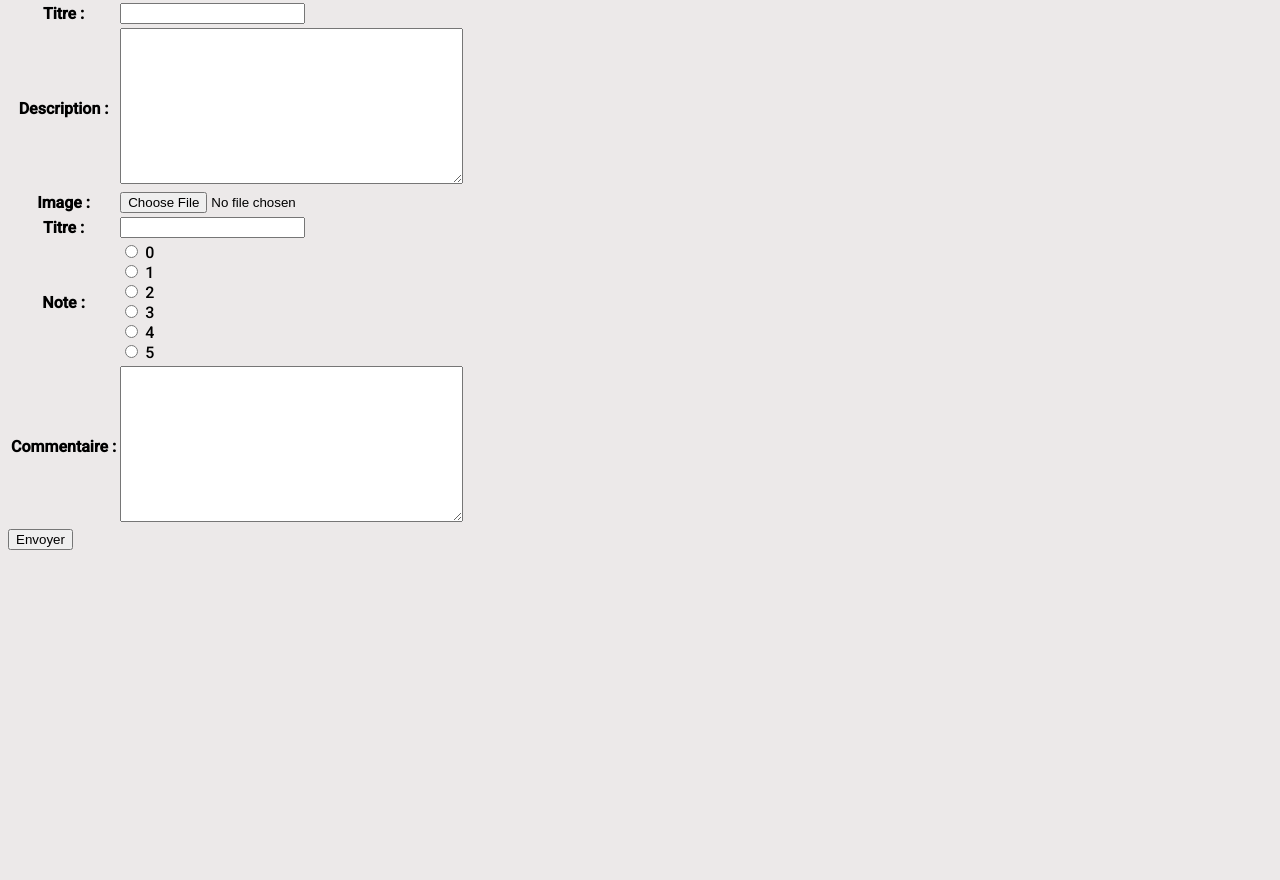
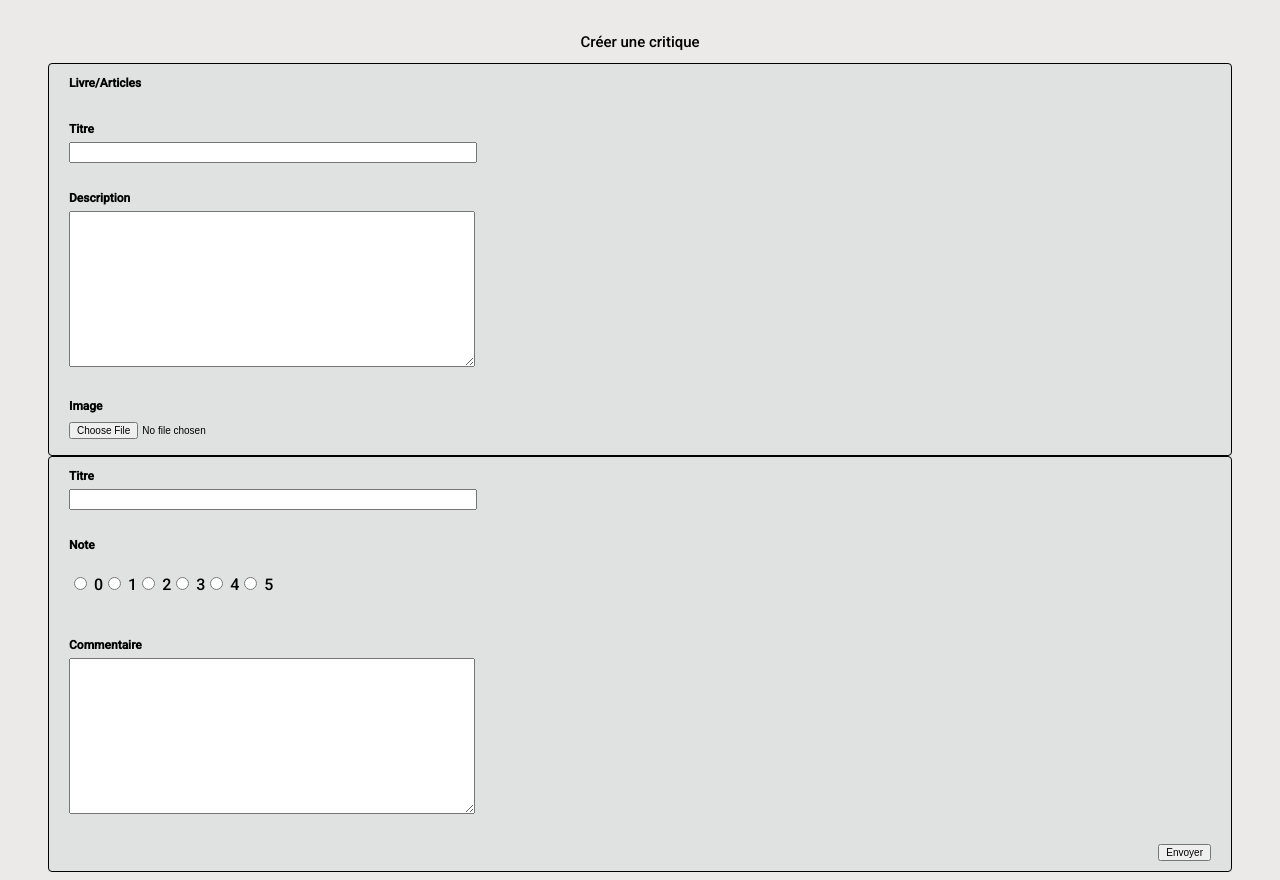
Before and after one commit to TrkSdi/P09_OC_LITReview_Django, a Django app: page /review/ in a window 1280 px wide. Shown: the part 46-926 px from the top of the page. Before the commit the page ends 596 px from the top, so only its background shows below. Run offline with Django 4.2, Linux system fonts and the light colour scheme; a user stored in the database is signed in.

Commit message:
css ticket review

```diff
--- a/src/LIT_Review/settings.py
+++ b/src/LIT_Review/settings.py
@@ -40,6 +40,7 @@ INSTALLED_APPS = [
     'django.contrib.staticfiles',
     'login',
     'website',
+    'star_ratings',
 ]
 
 MIDDLEWARE = [
--- a/src/website/models.py
+++ b/src/website/models.py
@@ -2,6 +2,7 @@ from django.conf import settings
 from django.db import models
 from django.contrib.auth.models import User
 from django.core.validators import MinValueValidator, MaxValueValidator
+
 
 NOTE= (
     ("0", "0"),
@@ -39,17 +40,13 @@ class Review(models.Model):
     body = models.TextField(max_length=8192, blank=True)
     time_created = models.DateTimeField(auto_now_add=True)
 
-    @property
-    def star_rating(self):
-        image = 'media/images/—Pngtree—star vector icon_4015244.png'
-        if self.rating == '5':
-            return "* * * * *"
-
 
     def __str__(self):
         return f"{self.headline}"
 
 
+
+""""
 class BookToReview(models.Model):
     book_title = models.CharField(max_length=100)
     description = models.CharField(max_length=500)
@@ -67,3 +64,4 @@ class TicketCreation(models.Model):
     title = models.CharField(max_length=100)
     description = models.CharField(max_length=500)
     image = models.ImageField(upload_to="images/", blank=True, null=True)
+"""
--- /dev/null
+++ b/src/website/static/css/review.css
@@ -0,0 +1,50 @@
+h3 {
+    font-size: 12px;
+    margin-bottom: -10px;
+}
+
+h2 {
+    font-weight: 500;
+    font-size: 15px;
+    text-align: center;
+    padding-top: 20px;
+}
+
+.generic {
+    margin-bottom: 20px;
+}
+
+.ticket, .review {
+    display: flex;
+    flex-direction: column;
+    background-color: rgb(224, 226, 225);
+    margin-left: 40px;
+    margin-right: 40px;
+    padding-left: 20px;
+    padding-right: auto;
+    border: 0.5px solid black;
+    border-radius: 4px;
+}
+
+#id_rating {
+    display: flex;
+    flex-direction: row;
+
+}
+
+.ticket-btn-1 {
+    display: flex;
+    font-size: 10px;
+    margin-top: 10px;
+    margin-bottom: 10px;
+    margin-right: 20px;
+    margin-left: auto;
+}
+
+#id_image {
+    font-size: 10px;
+}
+
+#id_title, #id_description, #id_headline, #id_body  {
+    width: 400px ;
+}
--- a/src/website/templates/review.html
+++ b/src/website/templates/review.html
@@ -1,18 +1,18 @@
 {% extends 'base.html'%}
-
+{% load static %}
+{% block css %}<link rel="stylesheet" href="{% static 'css/review.css' %}">{% endblock %}
 {% block title %}<title>Créer une critique</title>{% endblock %}
 
 {% block content %}
+
 <section>
     <div>
             <article id="review">
+                <h2>Créer une critique</h2>
                 <form method="POST" enctype='multipart/form-data'>
                     {% csrf_token %}
-                    <table>
-                        {{ ticket_form.as_table }}
-                        {{ review_form.as_table }}
-                    </table>
-                    <input type="submit" value="Envoyer">
+                            {% include 'snippets/create-review-snippets.html' %}
+
                 </form>
 
             </article>
--- /dev/null
+++ b/src/website/templates/snippets/create-review-snippets.html
@@ -0,0 +1,21 @@
+{% load static %}
+
+
+<div class="ticket">
+    <h3 class="generic">Livre/Articles</h3>
+    <h3>Titre</h3>
+    <p>{{ ticket_form.title }}</p>
+    <h3>Description</h3>
+    <p>{{ ticket_form.description }}</p>
+    <h3>Image</h3>
+    <p>{{ ticket_form.image }}</p>
+</div>
+<div class="review">
+    <h3>Titre</h3>
+    <p>{{ review_form.headline }}</p>
+    <h3>Note</h3>
+    <p class="rating">{{ review_form.rating }}</p>
+    <h3>Commentaire</h3>
+    <p>{{ review_form.body }}</p>
+    <input class="ticket-btn-1" type="submit" value="Envoyer">
+</div>
--- a/src/website/views.py
+++ b/src/website/views.py
@@ -1,8 +1,9 @@
 from itertools import chain
+from django.http import HttpRequest, HttpResponse
 from django.shortcuts import redirect, render
 from django.contrib import messages
 from django.contrib.auth.decorators import login_required
-from .forms import ReviewForm, TicketForm, BookToReview, TicketToReview
+from .forms import ReviewForm, TicketForm
 from login.models import CustomUser
 from .models import Review, Ticket
 from django.db.models import CharField, Value, Q
```
Also changed, not shown: src/website/forms.py (+5 -2 lines), src/website/static/css/ticket-create.css (added, +39 -0 lines), src/website/templates/snippets/create-ticket-snippets.html (added, +8 -0 lines), src/website/templates/ticket.html (+9 -10 lines), src/db.sqlite3, src/website/migrations/0006_remove_ticket_reviewed.py (added), src/website/migrations/0007_delete_booktoreview_delete_ticketcreation_and_more.py (added).
